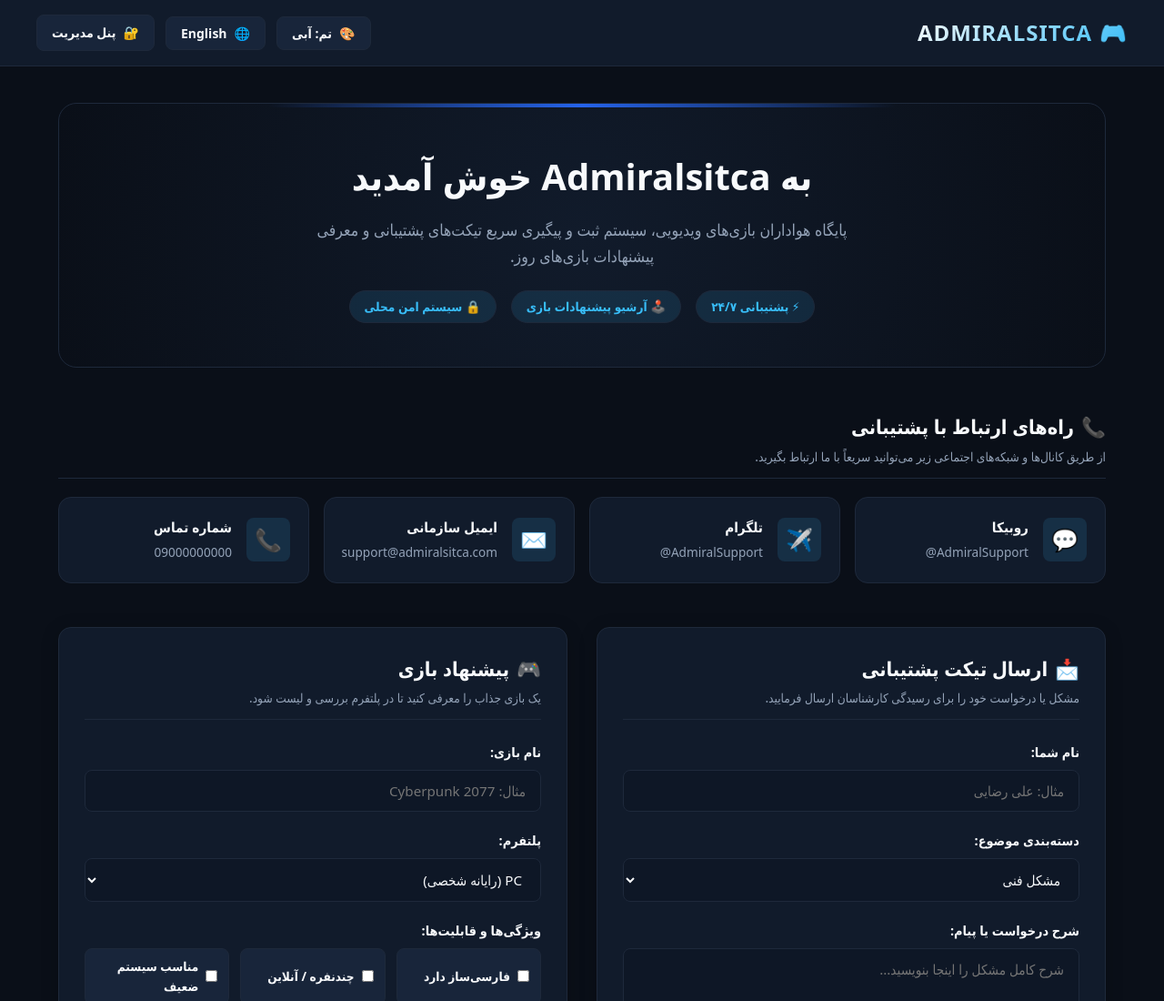
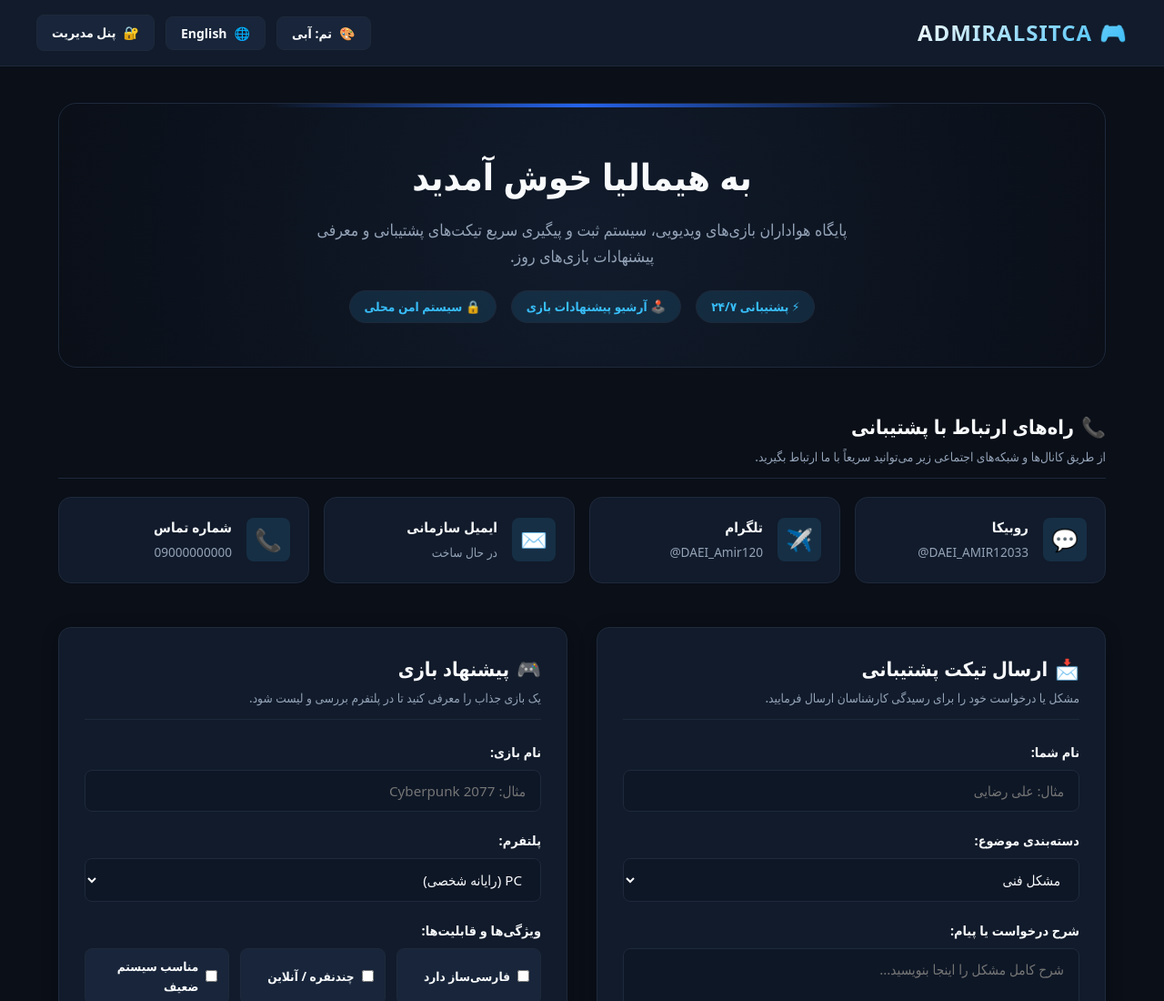
Before and after one commit to DAEI-AMIR120-ARCH/admiral-website, a plain HTML site: page index.html in a window 1280 px wide. Shown: the top 1100 px of the page at 91% size. Drawn offline with Linux system fonts and the light colour scheme.

Commit message:
Update index.html

```diff
--- a/index.html
+++ b/index.html
@@ -540,7 +540,7 @@
     <main>
         <!-- Hero -->
         <section class="hero">
-            <h1 data-i18n="heroTitle">به Admiralsitca خوش آمدید</h1>
+            <h1 data-i18n="heroTitle">به هیمالیا خوش آمدید</h1>
             <p data-i18n="heroDesc">پایگاه هواداران بازی‌های ویدیویی، سیستم ثبت و پیگیری سریع تیکت‌های پشتیبانی و معرفی پیشنهادات بازی‌های روز.</p>
             <div class="hero-badges">
                 <span class="hero-badge" data-i18n="badge1">⚡ پشتیبانی ۲۴/۷</span>
@@ -573,9 +573,9 @@
                     <div class="form-group">
                         <label for="ticketCategory" data-i18n="lblCat">دسته‌بندی موضوع:</label>
                         <select id="ticketCategory" required>
-                            <option value="مشکل فنی" data-i18n="catTech">مشکل فنی</option>
-                            <option value="اکانت" data-i18n="catAccount">اکانت و دسترسی</option>
-                            <option value="پرداخت" data-i18n="catPayment">امور مالی و پرداخت</option>
+                            <option value="مشکل فنی" data-i18n="catTech">مشکلات تیم اسپیک</option>
+                            <option value="اکانت" data-i18n="catAccount">اپارات و لایو</option>
+                            <option value="پرداخت" data-i18n="catPayment">مشکلات بازی</option>
                             <option value="سایر" data-i18n="catOther">سایر موارد</option>
                         </select>
                     </div>
@@ -662,21 +662,21 @@
             rubika: {
                 titleFa: "روبیکا",
                 titleEn: "Rubika",
-                handle: "@AdmiralSupport",
+                handle: "@DAEI_AMIR12033",
                 url: "https://rubika.ir/AdmiralSupport",
                 icon: "💬"
             },
             telegram: {
                 titleFa: "تلگرام",
                 titleEn: "Telegram",
-                handle: "@AdmiralSupport",
+                handle: "@DAEI_Amir120",
                 url: "https://t.me/AdmiralSupport",
                 icon: "✈️"
             },
             email: {
                 titleFa: "ایمیل سازمانی",
                 titleEn: "Official Email",
-                handle: "support@admiralsitca.com",
+                handle: "در حال ساخت",
                 url: "mailto:support@admiralsitca.com",
                 icon: "✉️"
             },
@@ -693,7 +693,7 @@
         const I18N = {
             fa: {
                 adminLink: "پنل مدیریت",
-                heroTitle: "به Admiralsitca خوش آمدید",
+                heroTitle: "به هیمالیا خوش آمدید",
                 heroDesc: "پایگاه هواداران بازی‌های ویدیویی، سیستم ثبت و پیگیری سریع تیکت‌های پشتیبانی و معرفی پیشنهادات بازی‌های روز.",
                 badge1: "⚡ پشتیبانی ۲۴/۷",
                 badge2: "🕹️ آرشیو پیشنهادات بازی",
@@ -736,7 +736,7 @@
             },
             en: {
                 adminLink: "Admin Panel",
-                heroTitle: "Welcome to Admiralsitca",
+                heroTitle: "Welcome to himalya",
                 heroDesc: "Gaming hub, rapid ticket support system, and community game recommendations platform.",
                 badge1: "⚡ 24/7 Support",
                 badge2: "🕹️ Game Archive",
@@ -747,9 +747,9 @@
                 ticketFormSub: "Describe your issue or inquiry for our team to review.",
                 lblName: "Your Name:",
                 lblCat: "Topic Category:",
-                catTech: "Technical Issue",
-                catAccount: "Account & Access",
-                catPayment: "Billing & Payment",
+                catTech: "Team Speak problems",
+                catAccount: "Aparat and Live",
+                catPayment: "Game problems",
                 catOther: "Other Inquiry",
                 lblMsg: "Message Details:",
                 btnSendTicket: "Submit Ticket",
```
